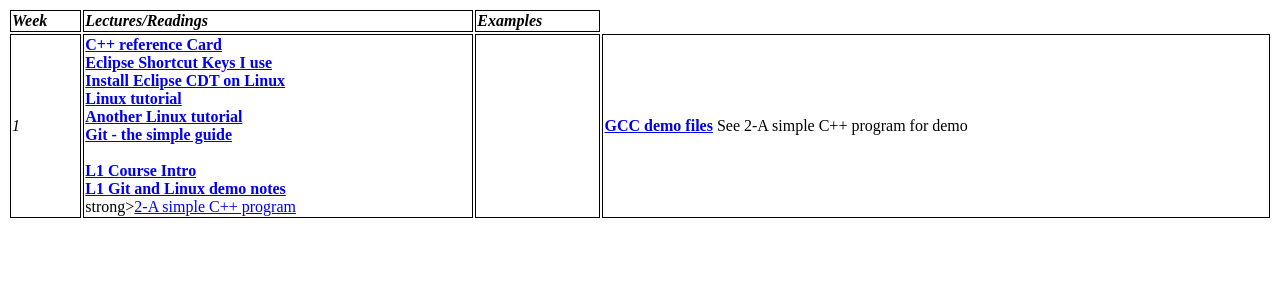
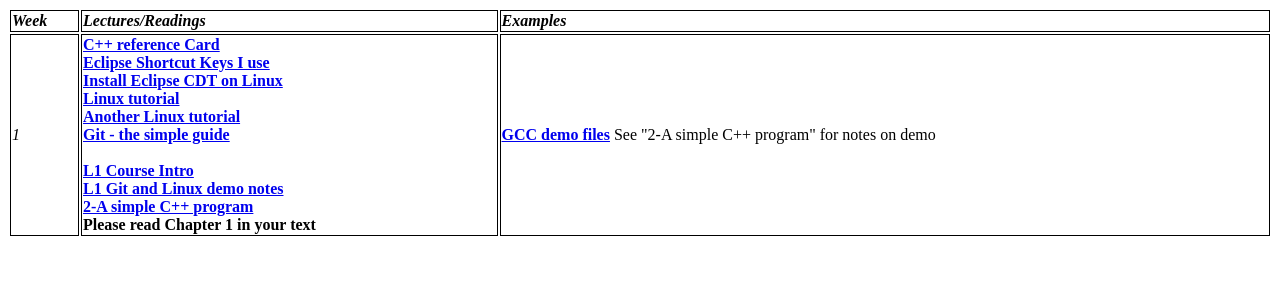
Before and after one commit to yeckoh/CPSC410, a Jekyll site: the page navbar/Lectures.html, which Jekyll copies as it is, in a window 1280 px wide. Shown: the top 300 px of the page. Built offline with Jekyll 4.4.1, drawn with Linux system fonts in a browser that asks for light colours.

Commit message:
fixed formatting, added reading

```diff
--- a/navbar/Lectures.html
+++ b/navbar/Lectures.html
@@ -27,13 +27,13 @@
             	<br>
             	<strong><a href="https://github.com/CNUClasses/CPSC410/blob/master/content/Lectures/1_chapter00.pdf"> L1 Course Intro </a></strong><br>
             	<strong><a href="https://github.com/CNUClasses/CPSC410/blob/master/content/Lectures/1_1_Linux_and_Git.pdf">L1 Git and Linux demo notes </a></strong><br>
-            	strong><a href="https://github.com/CNUClasses/CPSC410/blob/master/content/Lectures/2-A_simple_C_++_program.pdf">2-A simple C++ program</a></strong><br>
+            	<strong><a href="https://github.com/CNUClasses/CPSC410/blob/master/content/Lectures/2-A_simple_C_++_program.pdf">2-A simple C++ program</a></strong><br>
+            	<strong>Please read Chapter 1 in your text</strong><br>
 
 
             </td>
-			<td class="style_white "><em></em></td>
 			<td class="style_white ">
-			<strong><a href="https://github.com/CNUClasses/1_gcc_demo.git"> GCC demo files</a></strong> See 2-A simple C++ program for demo<br />
+			<strong><a href="https://github.com/CNUClasses/1_gcc_demo.git"> GCC demo files</a></strong> See "2-A simple C++ program" for notes on demo<br />
 
 
 			</td>
```
